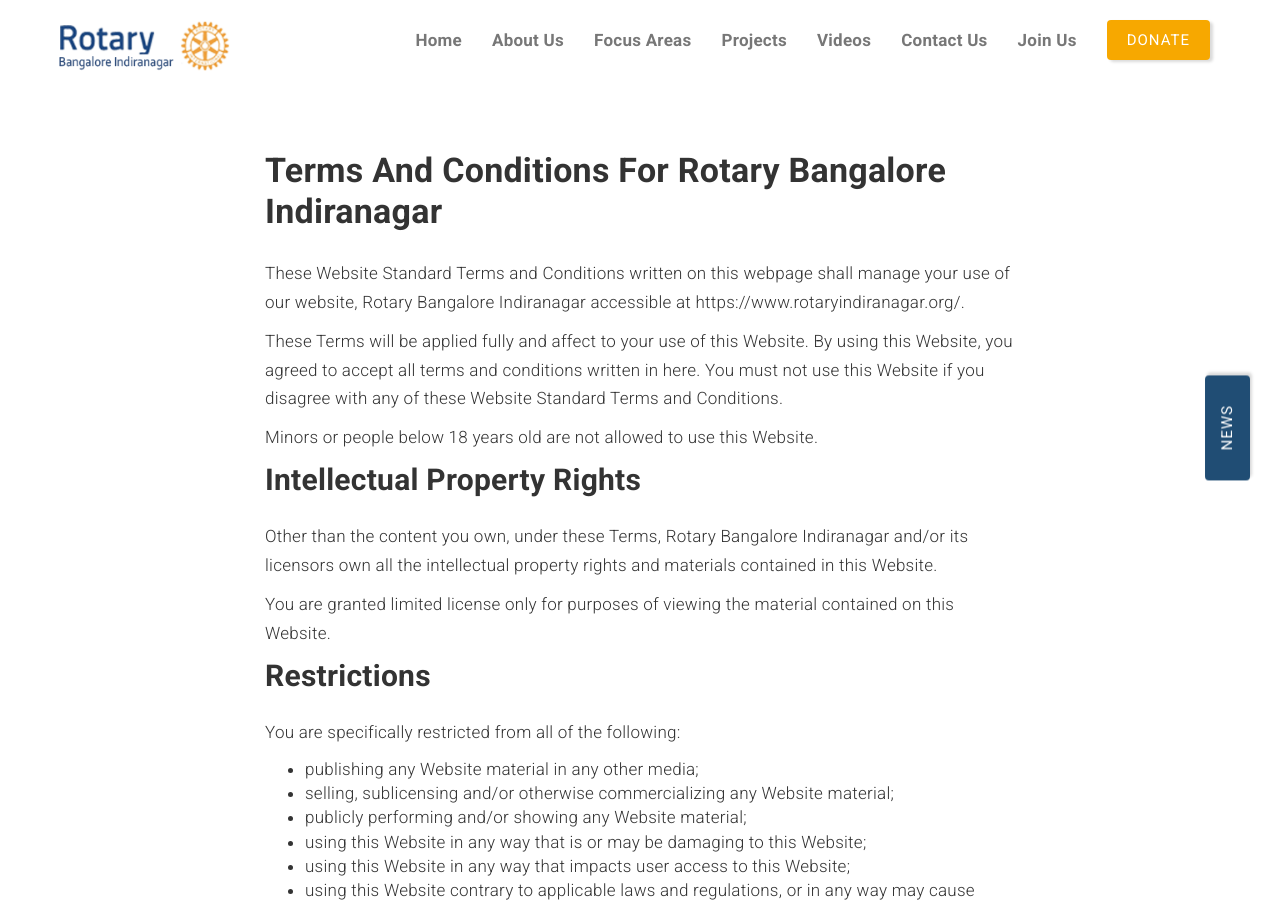
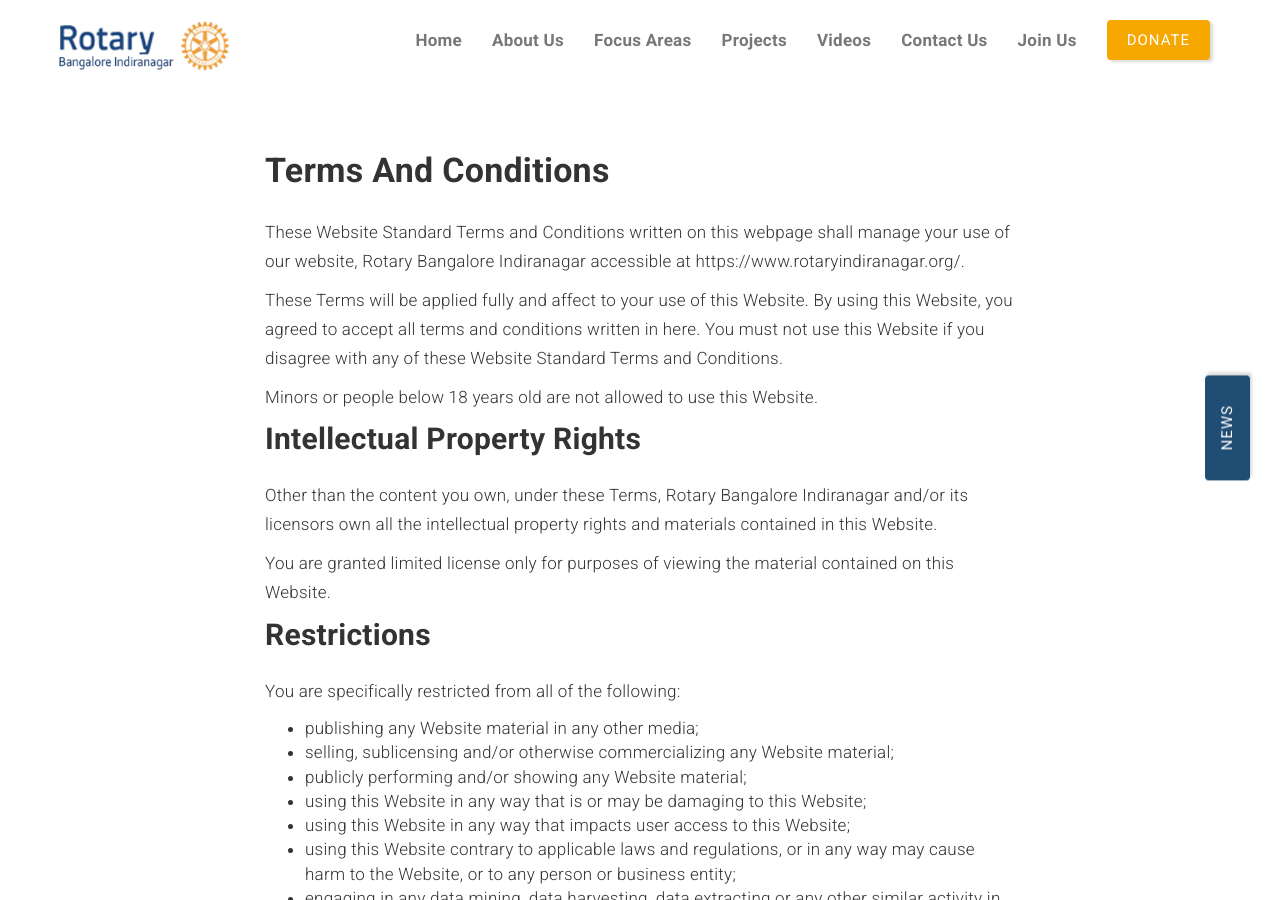
Before and after one commit to sharathdt/rtry, a Jekyll site: the page built from terms.html, in a window 1280 px wide and 900 px high. Built offline with Jekyll 4.4.1, drawn with Linux system fonts in a browser that asks for light colours; some web fonts are replaced.

Commit message:
title fix + compression

```diff
--- a/_config.yml
+++ b/_config.yml
@@ -1,6 +1,7 @@
 #baseurl: /rtry
 
-
+title: Rotary Bangalore Indiranagar
+url: https://www.rotaryindiranagar.org
 
 # rzp-key: rzp_test_JHnpJryvRjWVkF #test
 rzp-key: rzp_live_zHRVlE1ArZvSYS #live
--- a/_layouts/default.html
+++ b/_layouts/default.html
@@ -1,5 +1,5 @@
 ---
-# layout: compress
+layout: compress
 ---
 
 <!DOCTYPE html>
--- a/index.html
+++ b/index.html
@@ -1,6 +1,6 @@
 ---
 layout: default
-title: Rotary Bangalore Indiranagar
+title: Home
 description: Rotary is where neighbors, friends, and problem-solvers share ideas, join leaders, and take action to create lasting  change.
 image: /images/header-background.jpg
 ---
--- a/terms.html
+++ b/terms.html
@@ -1,5 +1,5 @@
 ---
-title: Terms and Conditions for Rotary Bangalore Indiranagar
+title: Terms and Conditions
 permalink: /terms-and-conditions/
 layout: page
 ---
```
